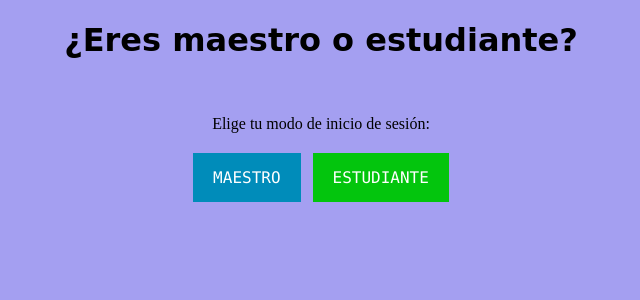
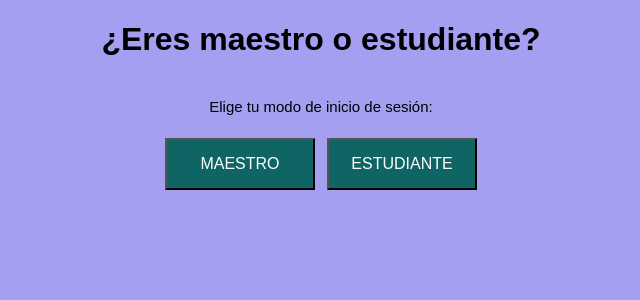
Before and after one commit to edu-dev1/app, a Flask app: page /login_mode in a window 1280 px wide. Shown: the top 300 px of the page, without its empty margins (319-959 px from the left). Run offline with Flask 3, Linux system fonts and the light colour scheme; parts of the project's set-up code (start-up, migrations or seed data) failed here and were passed over.

Commit message:
Update select_mode.html
Agregué mejores diseños

```diff
--- a/templates/select_mode.html
+++ b/templates/select_mode.html
@@ -4,8 +4,6 @@
     <head>
         <meta charset="UTF-8">
         <title>Modo</title>
-        <!--<link rel="stylesheet" href="{{ url_for('static', filename='style_register.css') }}">-->
-
         <!--CSS-->
         <style>
             body{
@@ -14,34 +12,37 @@
                 font-size: 16px;
             }
             h1{
-                font-family: cursive;
+                font-family: Arial, Helvetica, sans-serif;
             }
             .button{
-                border: none;
                 color: white;
                 padding: 15px 20px;
                 font-size: 16px;
                 margin: 4px;
                 cursor: pointer;
-                font-family: "Consolas";
+                font-family:Arial, Helvetica, sans-serif;
+                width: 150px;
+                background-color: rgb(15, 100, 100);
             }
 
-            .button1 {background-color: #008CBA;}
-            .button2 {background-color: #03c50d;}
+            label{
+                font-family:Arial, Helvetica, sans-serif;
+                font-size: 15px;
+            }
         </style>
     </head>
 
     <body>
         <h1> ¿Eres maestro o estudiante?</h1>
-
         <br>
-        <p>Elige tu modo de inicio de sesión:</p>
-
+        <label>Elige tu modo de inicio de sesión:</label>
+        <br>
+        <br>
         <form method="POST" class = "formulario">
             <!--Botón maestro-->
-            <button class = "button button1" type = "submit" value = "teacher" name = "mode">MAESTRO</button>
+            <button class = "button" type = "submit" value = "teacher" name = "mode">MAESTRO</button>
             <!--Botón estudiante-->
-            <button class = "button button2" type = "submit" value = "student" name = "mode">ESTUDIANTE</button>
+            <button class = "button" type = "submit" value = "student" name = "mode">ESTUDIANTE</button>
         </form>
     </body>
 </html>
```
